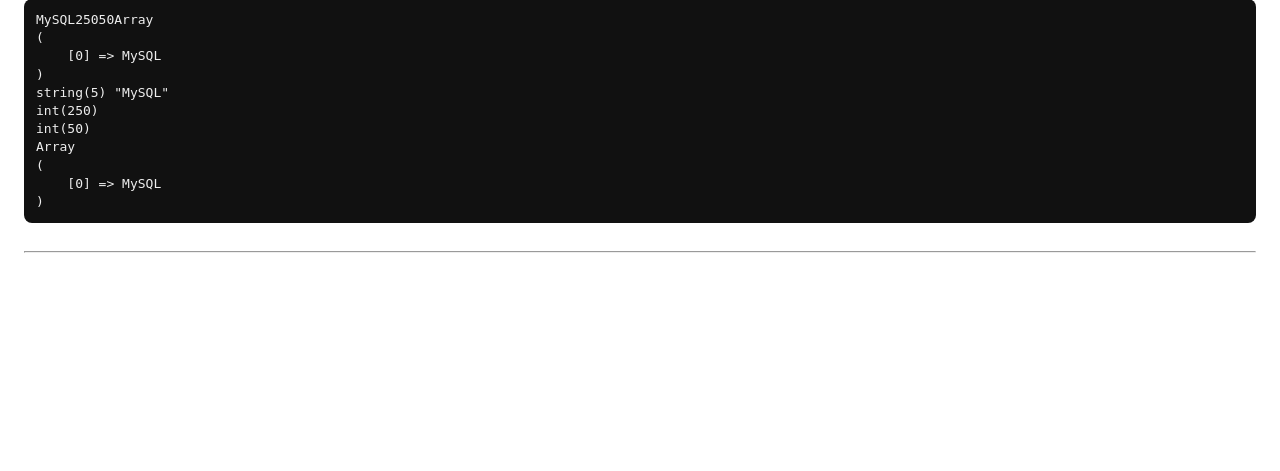
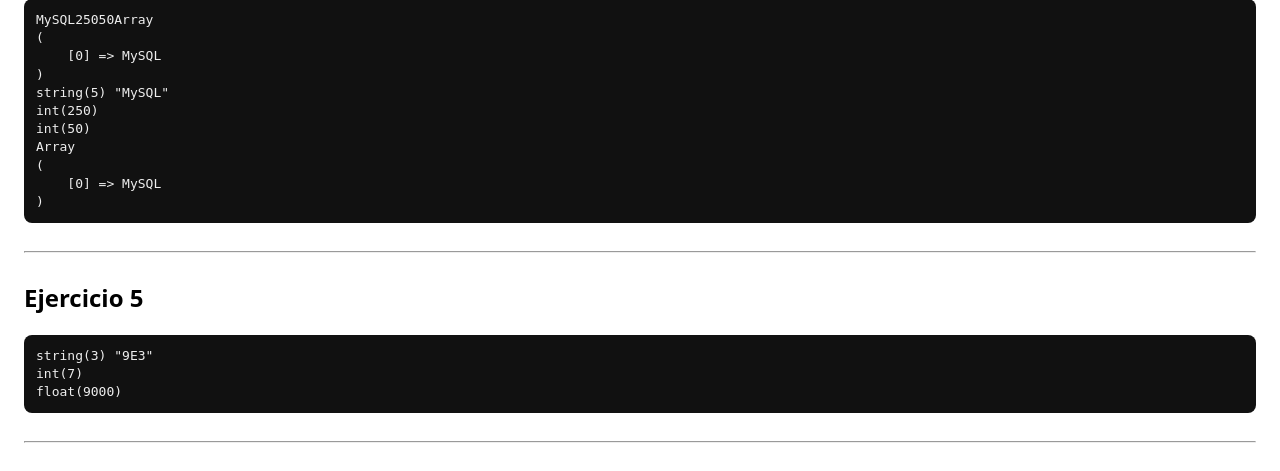
Before and after one commit to BitCoderSB/tecweb, a PHP site: page / in a window 1280 px wide. Shown: the part 1036-1507 px from the top of the page. Before the commit the page ends 1289 px from the top, so only its background shows below. Run offline with PHP 8.4, Linux system fonts and the light colour scheme.

Commit message:
p05: ejercicio 5

```diff
--- a/practicas/p05/index.php
+++ b/practicas/p05/index.php
@@ -76,5 +76,18 @@ header('Content-Type: text/html; charset=UTF-8');
     <?php unset($a,$b,$c,$z); ?>
   </section>
   <hr/>
+
+  <section id="e5">
+    <h2>Ejercicio 5</h2>
+    <pre><?php
+      $a = "7 personas";
+      $b = (integer)$a;
+      $a = "9E3";
+      $c = (double)$a;
+      var_dump($a, $b, $c);
+    ?></pre>
+    <?php unset($a,$b,$c); ?>
+  </section>
+  <hr/>
 </body>
 </html>
```
